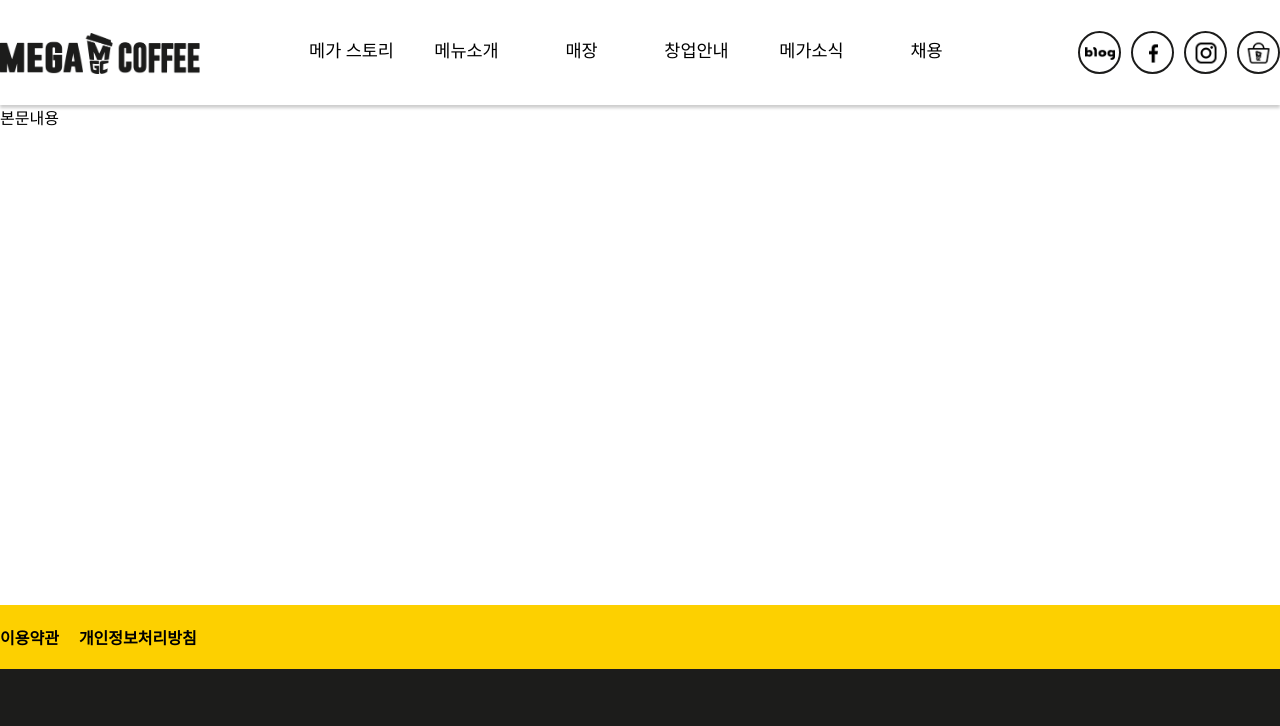
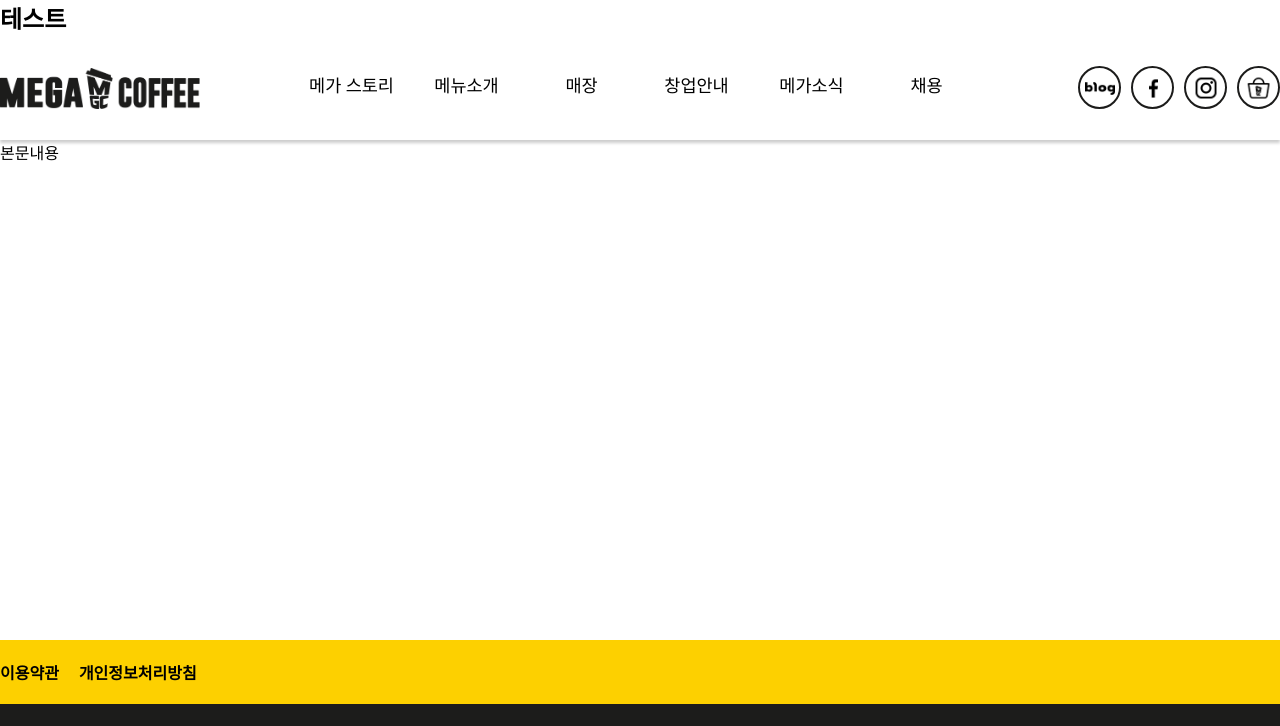
Before and after one commit to WoW-Woody/mega-test-2, a plain HTML site: page index.html in a window 1280 px wide. Shown: the top 726 px of the page. Drawn offline with Linux system fonts and the light colour scheme.

```diff
--- a/index.html
+++ b/index.html
@@ -13,6 +13,8 @@
 
 <body>
     <header>
+        <div>
+            <h2>테스트</h2>
         </div>
         <div class="inner">
             <h1 class="logo">
```
